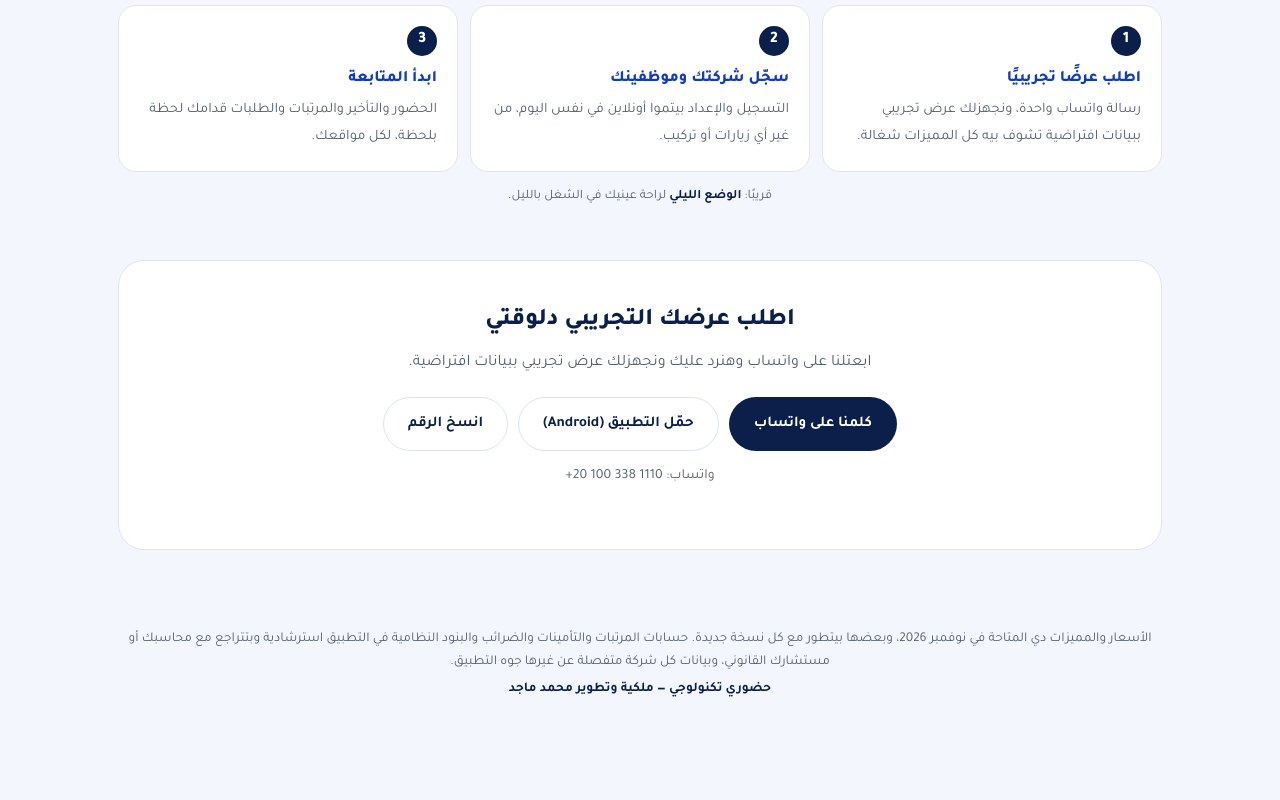
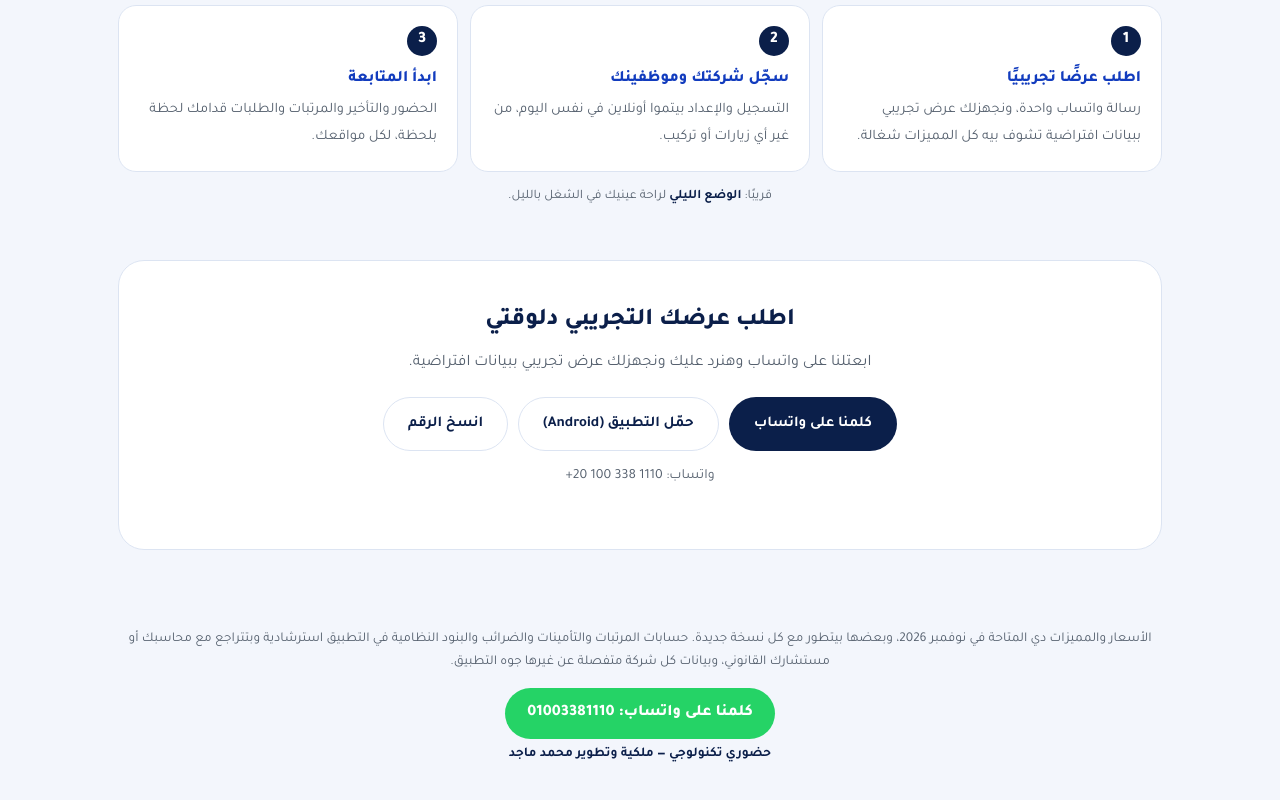
Before and after one commit to zekom4167-hue/hodory, a plain HTML site: page index.html in a window 1280 px wide. Shown: the part 3243-4043 px from the top of the page. Before the commit the page ends 3978 px from the top, so only its background shows below. Drawn offline with Linux system fonts and the light colour scheme.

Commit message:
landing: WhatsApp contact line

```diff
--- a/index.html
+++ b/index.html
@@ -347,6 +347,7 @@
 <footer>
   <div class="wrap">
     الأسعار والمميزات دي المتاحة في نوفمبر 2026، وبعضها بيتطور مع كل نسخة جديدة. حسابات المرتبات والتأمينات والضرائب والبنود النظامية في التطبيق استرشادية وبتتراجع مع محاسبك أو مستشارك القانوني، وبيانات كل شركة متفصلة عن غيرها جوه التطبيق.
+    <div class="contact" style="margin:14px 0 4px"><a href="https://wa.me/201003381110" target="_blank" rel="noopener" style="display:inline-block;background:#25D366;color:#fff;font-weight:800;font-size:16px;padding:12px 22px;border-radius:999px;text-decoration:none">كلمنا على واتساب: <span dir="ltr">01003381110</span></a></div>
     <div class="owner">حضوري تكنولوجي — ملكية وتطوير محمد ماجد</div>
   </div>
 </footer>
```
